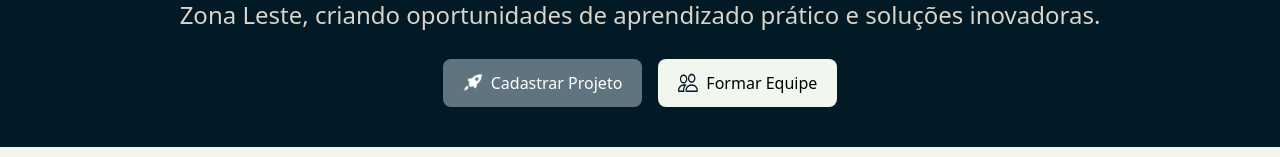
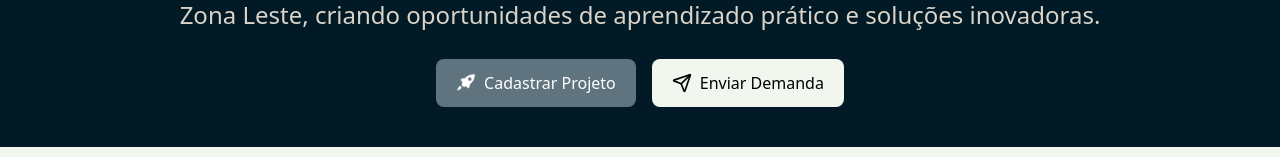
Before and after one commit to Infinito-1/osiris-react, a React (Vite) app: page / in a window 1280 px wide. Shown: the part 281-438 px from the top of the page. Built offline with nearby package versions, Linux system fonts and the light colour scheme; no server answers.

Commit message:
renderização condicional em botões da home

```diff
--- a/src/pages/home/Home.tsx
+++ b/src/pages/home/Home.tsx
@@ -1,23 +1,22 @@
-import React, { useState, useMemo, useEffect } from "react";
+import React, { useState, useMemo, useEffect, useRef } from "react";
 import foguete from "../../assets/img/icones/foguete.svg";
-import pessoas from "../../assets/img/icones/pessoas.svg";
-import Person from "../../assets/img/icones/Person.svg";
-import Tag from "../../assets/img/icones/Tag.svg";
-import ExclamationCircle from "../../assets/img/icones/ExclamationCircle.svg";
+import send from "../../assets/img/icones/send.svg";
 import EllipseCadastro from "../../assets/img/icones/Ellipse cadastro.svg";
 import EllipseDescoberta from "../../assets/img/icones/Ellipse descoberta.svg";
 import EllipseExecucao from "../../assets/img/icones/Ellipse execucao.svg";
 import EllipseConexao from "../../assets/img/icones/Ellipse conexao.svg";
 import CarrosselHome from "../../components/carrosselHome/CarrosselHome";
 import FiltroDemandas from "../../components/filtro/filtroDemandas";
-import { Link, useLocation } from "react-router-dom";
-import { getGaleriaDemandaOrdenada, getGaleriaDemandas } from "../../services/demanda.service";
+import { useLocation, useNavigate } from "react-router-dom";
+import { getGaleriaDemandaOrdenada } from "../../services/demanda.service";
 import CardDemanda from "../demanda/CardDemanda";
+import { useAuth } from "../../hooks/useAuth";
 
 interface Demanda {
   id: number;
   titulo: string;
   empreendedor: string;
+  empId?: number;
   tipo: string;
   semestreRecomendado: string | null;
   descricao: string;
@@ -29,18 +28,63 @@ interface Filtros {
   semestre: string;
 }
 
+// ── Botão com tooltip ─────────────────────────────────────────────────────────
+
+const BotaoComTooltip: React.FC<{
+  label: string;
+  icone: string;
+  iconeAlt: string;
+  onClick: () => void;
+  tooltip?: string;
+  className: string;
+}> = ({ label, icone, iconeAlt, onClick, tooltip, className }) => {
+  const [tooltipVisivel, setTooltipVisivel] = useState(false);
+  const timeoutRef = useRef<ReturnType<typeof setTimeout> | null>(null);
+
+  function handleClick() {
+    if (tooltip) {
+      setTooltipVisivel(true);
+      if (timeoutRef.current) clearTimeout(timeoutRef.current);
+      timeoutRef.current = setTimeout(() => setTooltipVisivel(false), 2500);
+    } else {
+      onClick();
+    }
+  }
+
+  return (
+    <div className="relative">
+      <button
+        onClick={handleClick}
+        className={`flex items-center space-x-2 py-3 px-5 rounded-lg text-base font-medium transition-colors duration-200 cursor-pointer ${className}`}
+      >
+        <img src={icone} alt={iconeAlt} className="w-5 h-5" />
+        <p>{label}</p>
+      </button>
+      {tooltip && tooltipVisivel && (
+        <div className="absolute bottom-full left-1/2 -translate-x-1/2 mb-2 bg-gray-800 text-white text-xs rounded-md px-3 py-2 whitespace-nowrap z-10 shadow-lg">
+          {tooltip}
+          <div className="absolute top-full left-1/2 -translate-x-1/2 border-4 border-transparent border-t-gray-800" />
+        </div>
+      )}
+    </div>
+  );
+};
+
+// ── Componente principal ──────────────────────────────────────────────────────
+
 function Home() {
   const { hash } = useLocation();
+  const navigate = useNavigate();
+  const { isAuthenticated, usuario } = useAuth();
+
   const [filtros, setFiltros] = useState<Filtros>({
     tipos: [],
     area: "Todas as áreas",
     semestre: "Todos",
   });
   const [demandas, setDemandas] = useState<Demanda[]>([]);
-
   const [ordem, setOrdem] = useState<'ASC' | 'DESC'>('DESC');
 
-  // atualizar o useEffect para depender de ordem
   useEffect(() => {
     getGaleriaDemandaOrdenada(ordem)
       .then(data => {
@@ -56,22 +100,6 @@ function Home() {
       })
       .catch(() => setDemandas([]));
   }, [ordem]);
-
-  useEffect(() => {
-    getGaleriaDemandas()
-      .then(data => {
-        setDemandas(data.map((d: any) => ({
-          id: d.id,
-          titulo: d.nome,
-          empreendedor: d.empreendedor?.empresa ?? '—',
-          empId: d.empreendedor?.id,
-          tipo: d.tipos?.[0] ?? '',
-          semestreRecomendado: d.semestreRecomendado,
-          descricao: d.descricao,
-        })));
-      })
-      .catch(() => setDemandas([]));
-  }, []);
 
   const demandasFiltradas = useMemo(() => {
     return demandas.filter(demanda => {
@@ -89,6 +117,39 @@ function Home() {
     }
   }, [hash]);
 
+  // ── Lógica dos botões ──────────────────────────────────────────────────────
+
+  // Botão "Cadastrar Projeto" — disponível apenas para Grupo
+  function getCadastrarProjetoProps() {
+    if (!isAuthenticated) {
+      return { onClick: () => navigate('/login'), tooltip: undefined };
+    }
+    if (usuario?.tipo === 'Grupo') {
+      return { onClick: () => navigate('/entrega'), tooltip: undefined };
+    }
+    return {
+      onClick: () => {},
+      tooltip: 'Disponível apenas para grupos',
+    };
+  }
+
+  // Botão "Enviar Demanda" — disponível apenas para Empreendedor
+  function getEnviarDemandaProps() {
+    if (!isAuthenticated) {
+      return { onClick: () => navigate('/login'), tooltip: undefined };
+    }
+    if (usuario?.tipo === 'Empreendedor') {
+      return { onClick: () => navigate('/cadastrar_demanda'), tooltip: undefined };
+    }
+    return {
+      onClick: () => {},
+      tooltip: 'Disponível apenas para empreendedores',
+    };
+  }
+
+  const projetoProps = getCadastrarProjetoProps();
+  const demandaProps = getEnviarDemandaProps();
+
   return (
     <div className="w-full min-h-screen">
       <section className="bg-[#021926] p-10">
@@ -103,24 +164,29 @@ function Home() {
         </h2>
 
         <div className="flex gap-4 mt-2 justify-center max-[500px]:flex-wrap">
-          <button className="flex items-center space-x-2 bg-[#5F747F] text-white py-3 px-5 rounded-lg text-base font-medium transition-colors duration-200 hover:bg-[#556872]">
-            <img src={foguete} alt="Cadastrar Projeto" className="w-5 h-5" />
-            <p>Cadastrar Projeto</p>
-          </button>
-          <button className="flex items-center space-x-2 bg-[#F1F7EE] text-[#000000] py-3 px-5 rounded-lg text-base font-medium transition-colors duration-200 hover:bg-[#c4c9c2]">
-            <img src={pessoas} alt="Formar Equipe" className="w-5 h-5" />
-            <p>Formar Equipe</p>
-          </button>
+          <BotaoComTooltip
+            label="Cadastrar Projeto"
+            icone={foguete}
+            iconeAlt="Cadastrar Projeto"
+            onClick={projetoProps.onClick}
+            tooltip={projetoProps.tooltip}
+            className="bg-[#5F747F] text-white hover:bg-[#556872]"
+          />
+          <BotaoComTooltip
+            label="Enviar Demanda"
+            icone={send}
+            iconeAlt="Enviar Demanda"
+            onClick={demandaProps.onClick}
+            tooltip={demandaProps.tooltip}
+            className="bg-[#F1F7EE] text-[#000000] hover:bg-[#c4c9c2]"
+          />
         </div>
       </section>
 
       <section className="bg-[#F1F7EE] py-10">
         <div className="w-11/12 max-w-7xl mx-auto grid grid-cols-1 lg:grid-cols-4 gap-8">
           <div className="lg:col-span-1">
-            <FiltroDemandas
-              onFiltroChange={setFiltros}
-              currentFiltros={filtros}
-            />
+            <FiltroDemandas onFiltroChange={setFiltros} currentFiltros={filtros} />
           </div>
 
           <div className="lg:col-span-3">
@@ -154,10 +220,8 @@ function Home() {
       <section id="como-funciona" className="text-center py-5 bg-[#F1F7EE]">
         <h2 className="text-3xl font-semibold">Como Funciona</h2>
         <p className="w-[50%] mx-auto lg:text-2xl md:text-lg sm:text-sm">
-          Um processo simples e eficiente para conectar demandas reais com
-          estudantes talentosos
+          Um processo simples e eficiente para conectar demandas reais com estudantes talentosos
         </p>
-
         <div className="mx-[10%] my-10">
           <div className="flex flex-wrap gap-10 justify-center">
             <div className="w-full sm:w-[45%] lg:w-[20%] p-2 hover:scale-110 transition-transform duration-200">
@@ -186,9 +250,7 @@ function Home() {
 
       <section className="text-center py-5 bg-[#F1F7EE]">
         <h2 className="text-3xl font-semibold">Faça Parte da Plataforma</h2>
-        <p className="text-2xl w-[50%] mx-auto mb-2">
-          Escolha como deseja participar do Osiris
-        </p>
+        <p className="text-2xl w-[50%] mx-auto mb-2">Escolha como deseja participar do Osiris</p>
         <CarrosselHome />
       </section>
     </div>
```
Also changed, not shown: src/assets/img/icones/send.svg (added).
